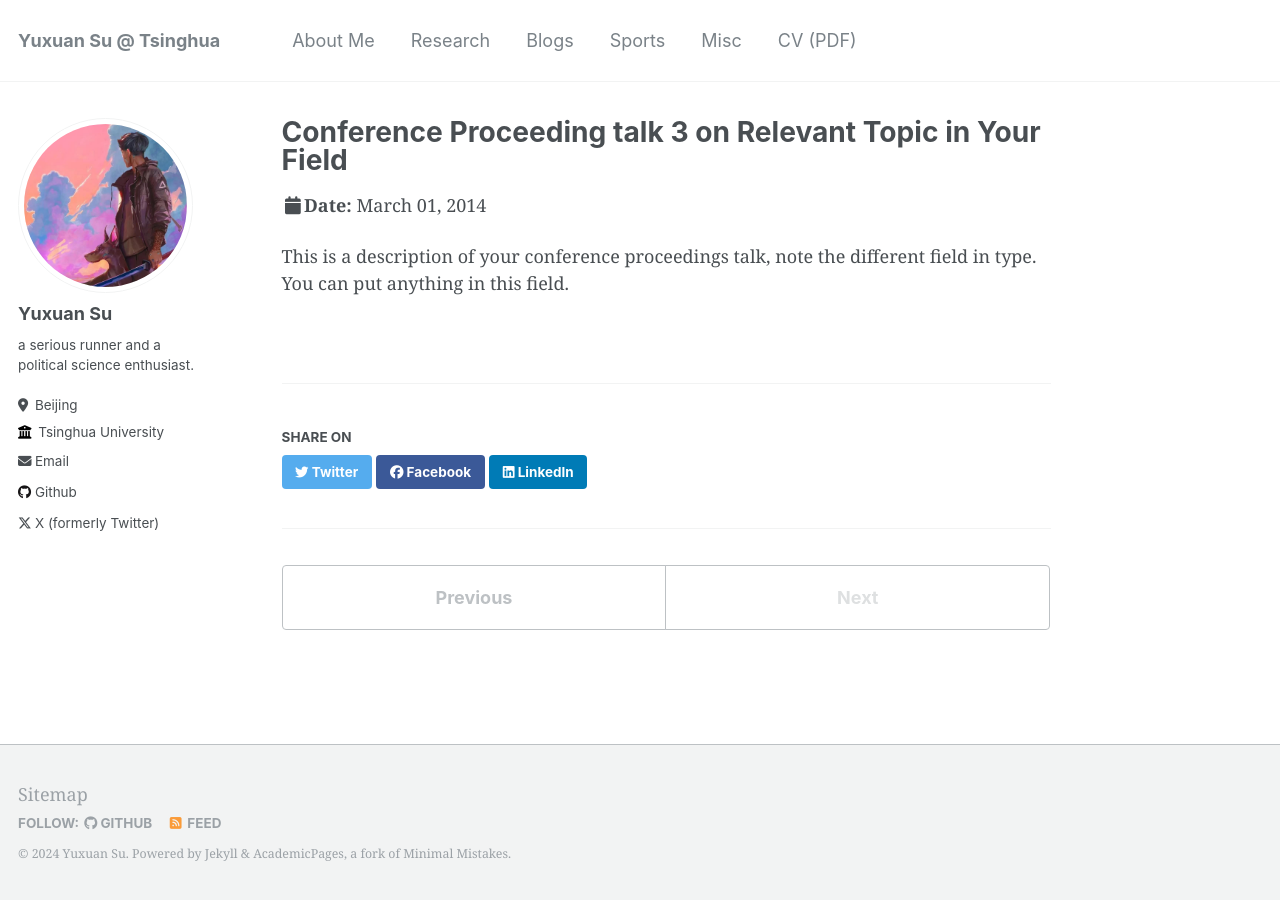
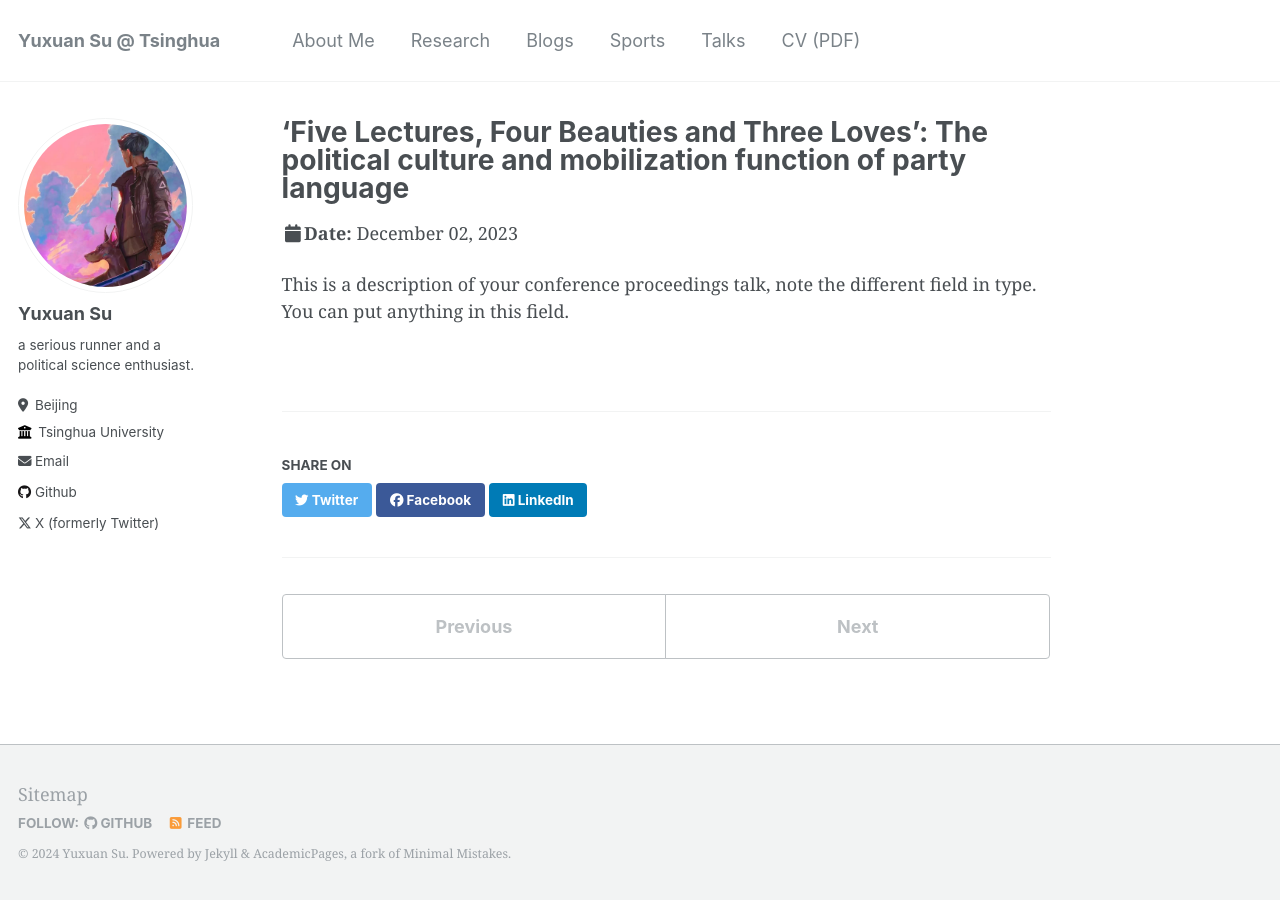
Before and after one commit to Yuxuan-THU/Yuxuan-THU.github.io, a Jekyll site: the page built from _talks/2014-03-01-talk-3.md, in a window 1280 px wide. Built offline with Jekyll 4.4.1, drawn with Linux system fonts in a browser that asks for light colours.

```diff
--- a/_data/navigation.yml
+++ b/_data/navigation.yml
@@ -14,8 +14,8 @@ main:
   - title: "Sports"
     url: /sports/
 
-  - title: "Misc"
-    url: /misc/
+  - title: "Talks"
+    url: /talks/
 
   - title: "CV (PDF)"
     url: /files/cv.pdf
--- a/_pages/misc.html
+++ b/_pages/misc.html
@@ -1,7 +1,7 @@
 ---
 layout: archive
-title: "Misc"
-permalink: /misc/
+title: "Talks"
+permalink: /talks/
 author_profile: true
 ---
 
--- a/_talks/2014-03-01-talk-3.md
+++ b/_talks/2014-03-01-talk-3.md
@@ -1,11 +1,11 @@
 ---
-title: "Conference Proceeding talk 3 on Relevant Topic in Your Field"
+title: "'Five Lectures, Four Beauties and Three Loves': The political culture and mobilization function of party language"
 collection: talks
-type: "Conference proceedings talk"
+type: "Conference presentation"
 permalink: /talks/2014-03-01-talk-3
-venue: "Testing Institute of America 2014 Annual Conference"
-date: 2014-03-01
-location: "Los Angeles, CA"
+venue: "The 8th Symposium on Intergenerational Dialogue"
+date: 2023-12-02
+location: "Beijing, China"
 ---
 
 This is a description of your conference proceedings talk, note the different field in type. You can put anything in this field.
```
Also changed, not shown: _pages/aboutme.md (+1 -1 lines), _talks/2024-06-16-tutorial-1.md (renamed from _talks/2013-03-01-tutorial-1.md, +6 -6 lines).
